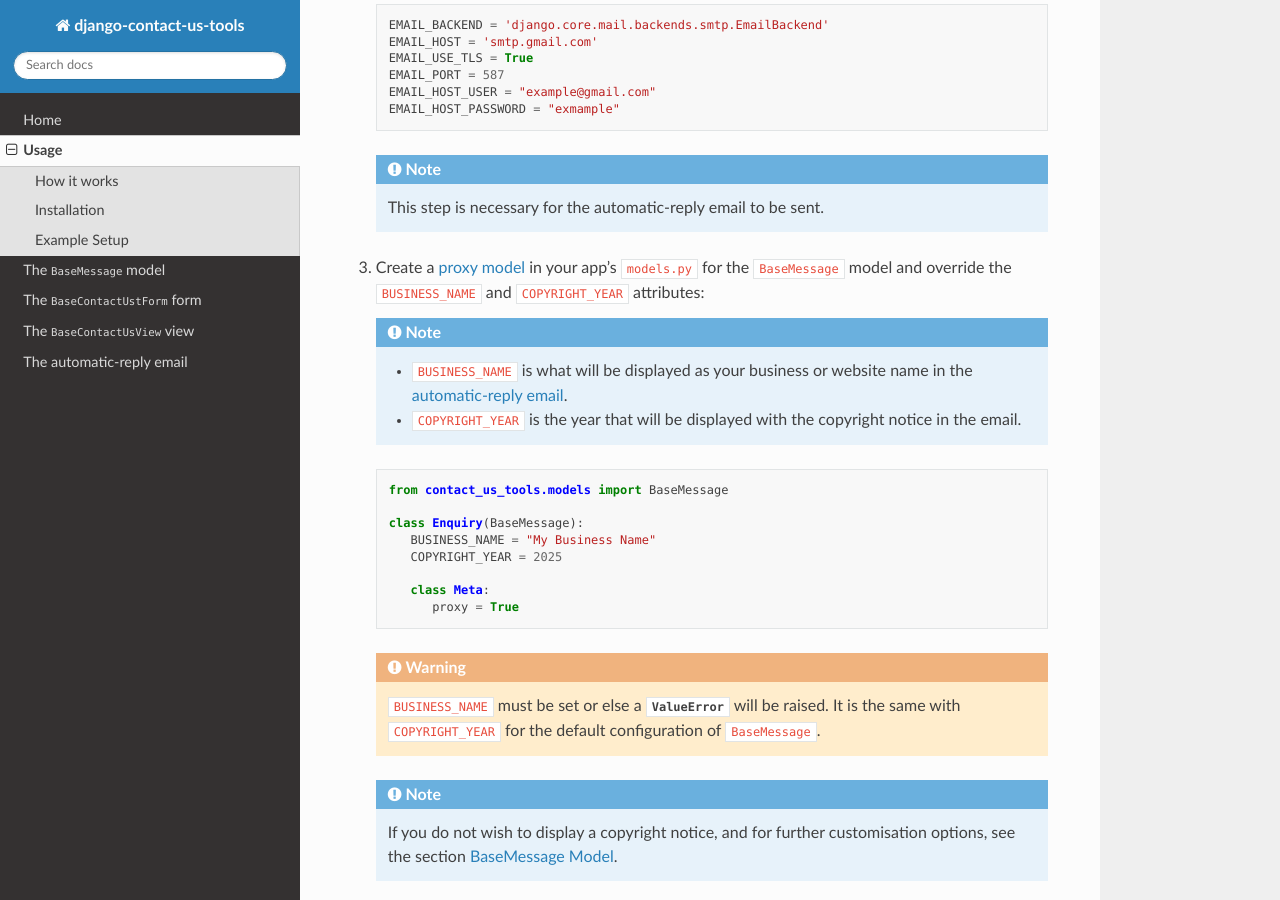
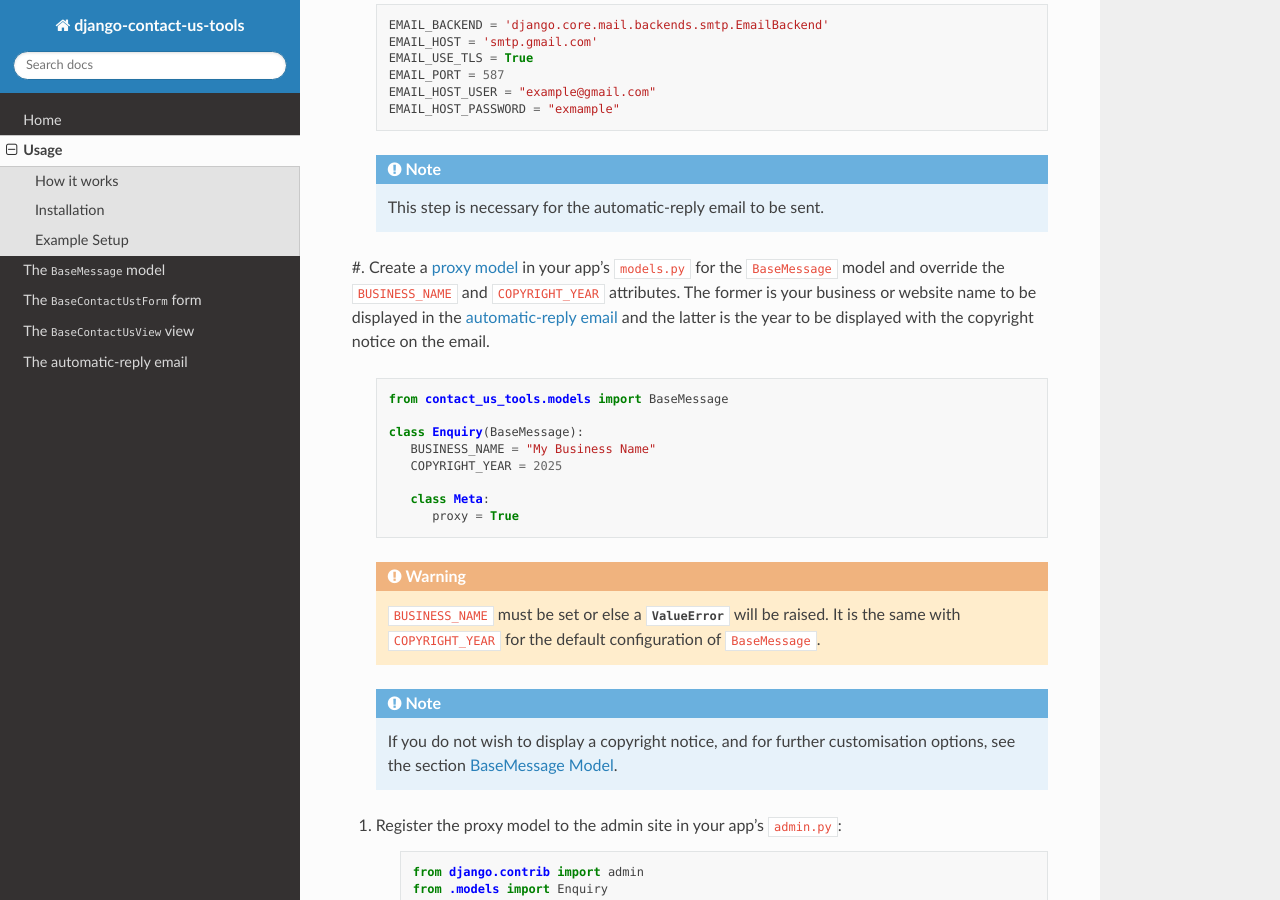
Before and after one commit to egiden/django-contact-us-tools, a Sphinx documentation site: the page built from docs/source/usage.rst, in a window 1280 px wide and 900 px high, scrolled down 1152 px. Built offline with Sphinx 7.4.7 and the Read the Docs theme 3.1.0, drawn with Linux system fonts in a browser that asks for light colours.

Commit message:
Update .rst files

```diff
--- a/docs/source/usage.rst
+++ b/docs/source/usage.rst
@@ -67,12 +67,11 @@ Example Setup
 
       This step is necessary for the automatic-reply email to be sent.
 
-#. Create a `proxy model <https://docs.djangoproject.com/en/5.2/topics/db/models/#proxy-models>`_ in your app's ``models.py`` for the ``BaseMessage`` model and override the ``BUSINESS_NAME`` and ``COPYRIGHT_YEAR`` attributes:
-
-   .. note::
-
-      * ``BUSINESS_NAME`` is what will be displayed as your business or website name in the :doc:`automatic-reply email <reply_email>`.
-      * ``COPYRIGHT_YEAR`` is the year that will be displayed with the copyright notice in the email.
+#. Create a `proxy model <https://docs.djangoproject.com/en/5.2/topics/db/models/#proxy-models>`_
+in your app's ``models.py`` for the ``BaseMessage`` model and override the ``BUSINESS_NAME`` and
+``COPYRIGHT_YEAR`` attributes. The former is your business or website name to be displayed in the
+:doc:`automatic-reply email <reply_email>` and the latter is the year to be displayed with the
+copyright notice on the email.
 
    .. code-block:: python
 
```
